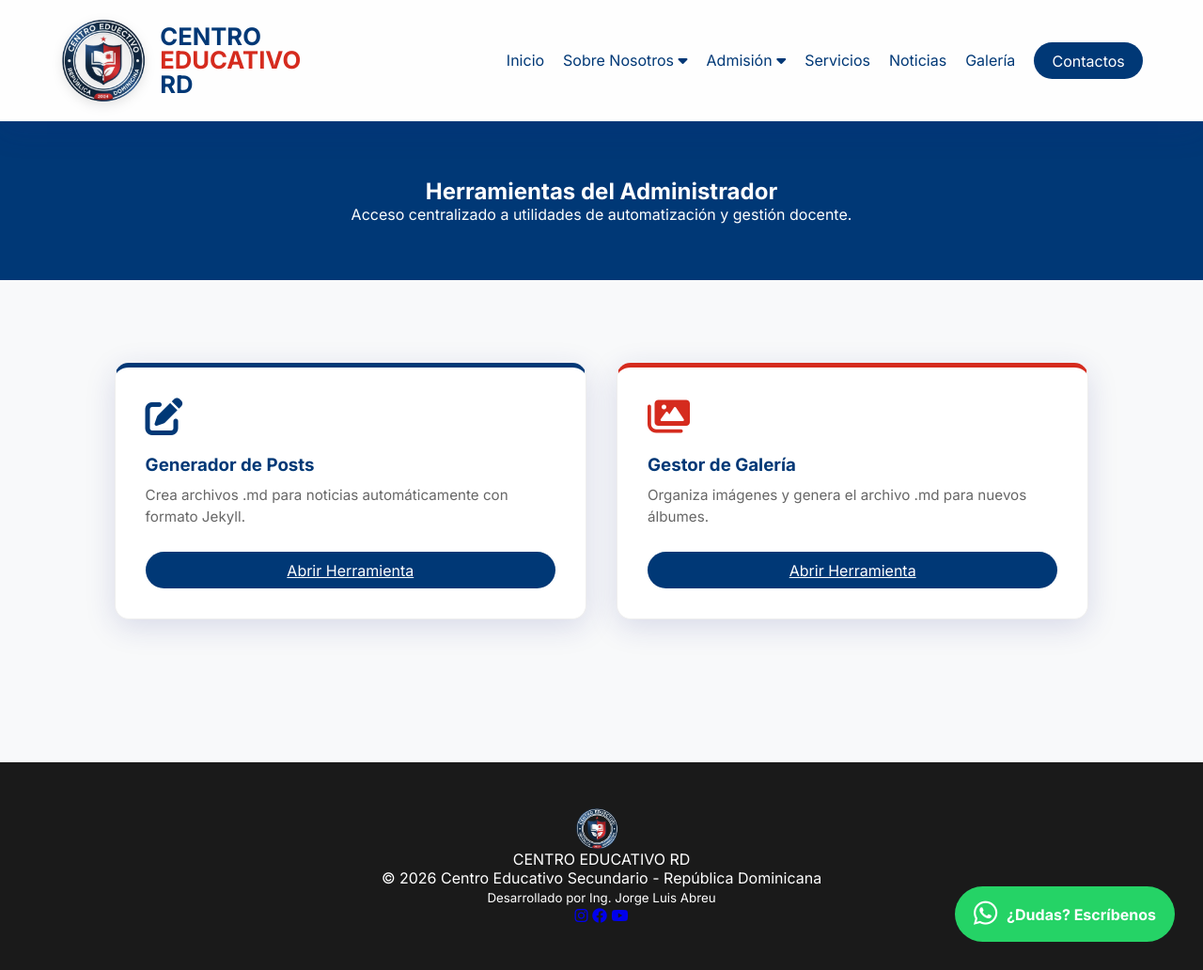
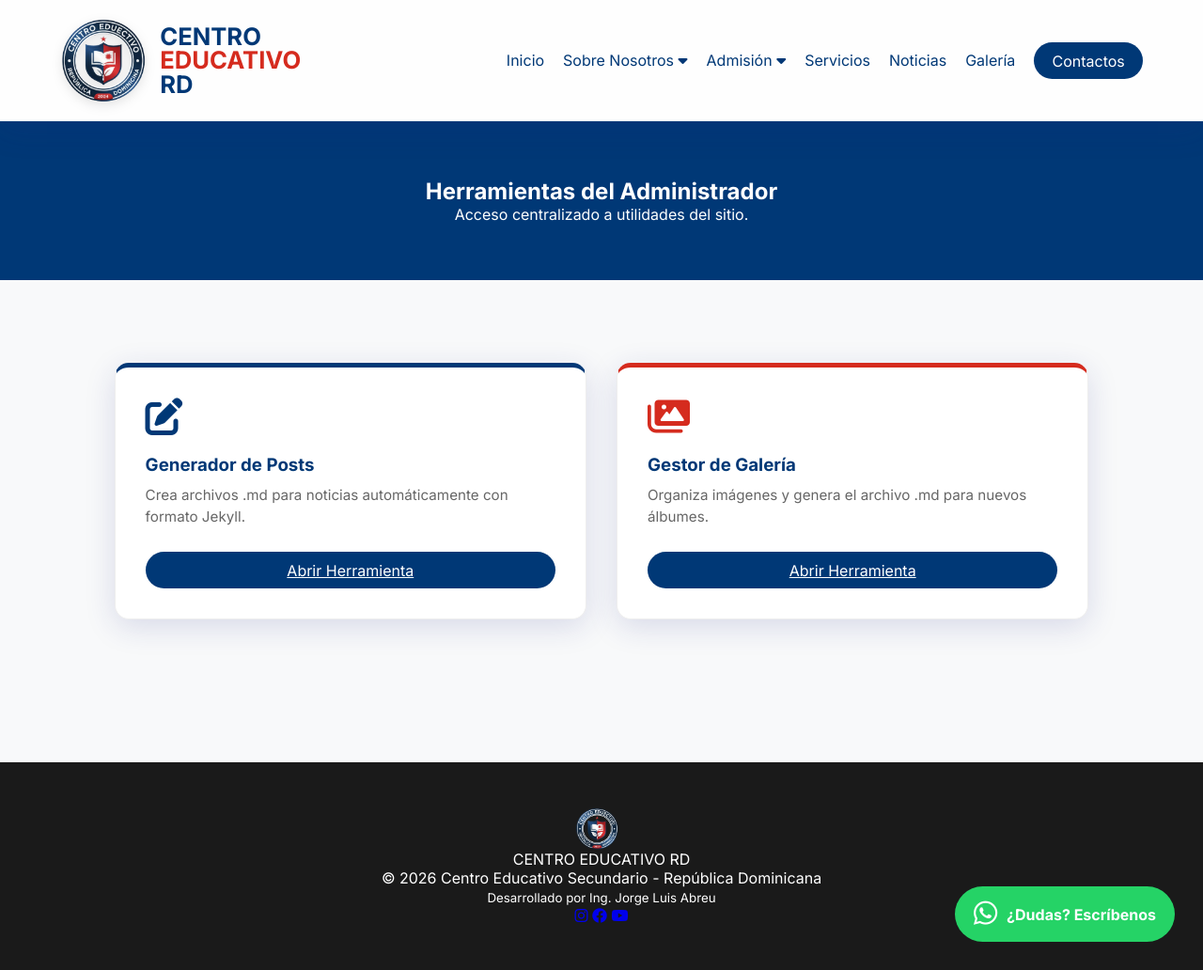
Before and after one commit to jorge21028/centroeducativo, a Jekyll site: the page built from utilidades.md, in a window 1280 px wide and 1032 px high. Shown: the whole window at 94% size. Built offline with Jekyll 4.4.1, drawn with Linux system fonts in a browser that asks for light colours.

Commit message:
Update utilidades.md

```diff
--- a/utilidades.md
+++ b/utilidades.md
@@ -5,7 +5,7 @@ title: Panel de Utilidades
 
 <section class="personal-hero">
     <h1>Herramientas del Administrador</h1>
-    <p>Acceso centralizado a utilidades de automatización y gestión docente.</p>
+    <p>Acceso centralizado a utilidades del sitio.</p>
 </section>
 
 <div class="contenedor-personal">
```
